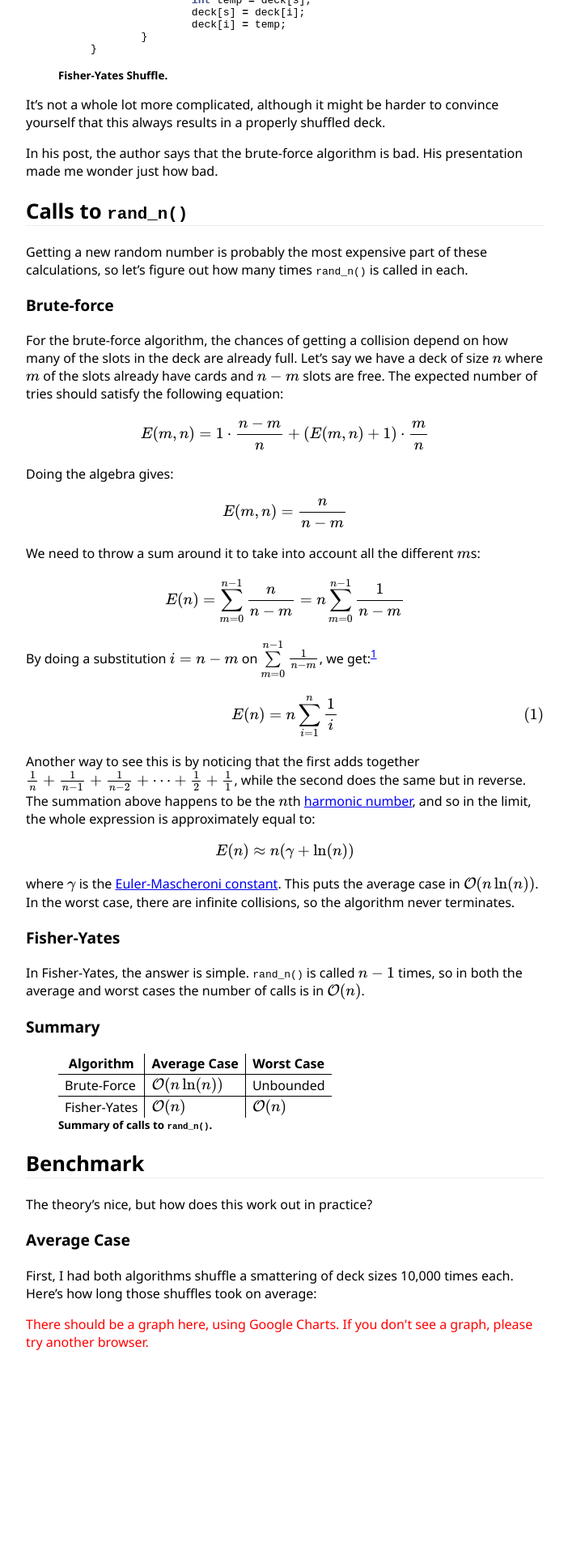
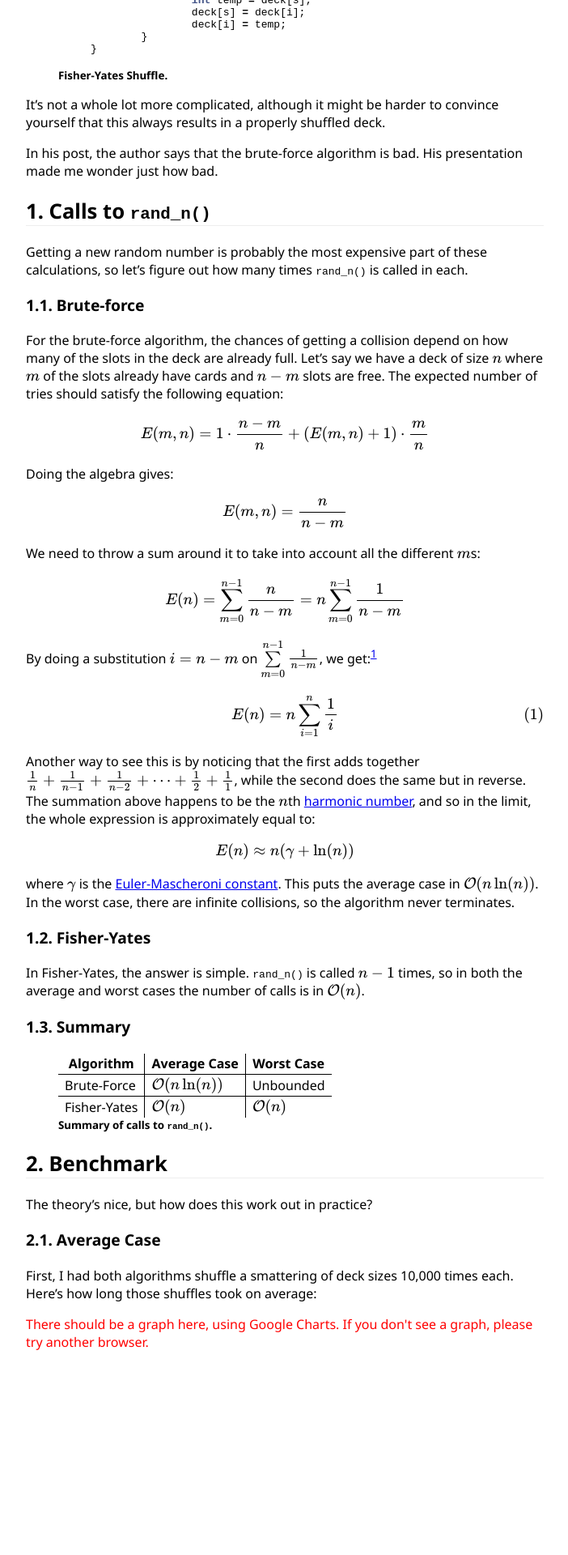
Before and after one commit to ellisonch/ellisonch.github.io, a Jekyll site: the page built from _posts/2015-02-05-analysis-of-a-brute-force-shuffle.md, in a window 1280 px wide. Shown: the part 763-2683 px from the top of the page at 81% size, without its empty margins (288-990 px from the left). Built offline with Jekyll 4.4.1, drawn with Linux system fonts in a browser that asks for light colours; formulas are drawn with MathJax 3; comment, search, counter and statistics services are not loaded.

Commit message:
adding section numbers

```diff
--- a/css/style.scss
+++ b/css/style.scss
@@ -152,5 +152,22 @@ figcaption {
 	content: "There should be a graph here, using Google Charts.  If you don't see a graph, please try another browser.";
 }
 
+// http://philarcher.org/diary/2013/headingnumbers/
+
+body {counter-reset: h2}
+h2 {counter-reset: h3}
+h3 {counter-reset: h4}
+h4 {counter-reset: h5}
+h5 {counter-reset: h6}
+
+h2:before {counter-increment: h2; content: counter(h2) ". "}
+h3:before {counter-increment: h3; content: counter(h2) "." counter(h3) ". "}
+h4:before {counter-increment: h4; content: counter(h2) "." counter(h3) "." counter(h4) ". "}
+h5:before {counter-increment: h5; content: counter(h2) "." counter(h3) "." counter(h4) "." counter(h5) ". "}
+h6:before {counter-increment: h6; content: counter(h2) "." counter(h3) "." counter(h4) "." counter(h5) "." counter(h6) ". "}
+
+h2.nocount:before, h3.nocount:before, h4.nocount:before, h5.nocount:before, h6.nocount:before { content: ""; counter-increment: none }
+
+
 @import "_highlight";
 @import "_bib";
```
